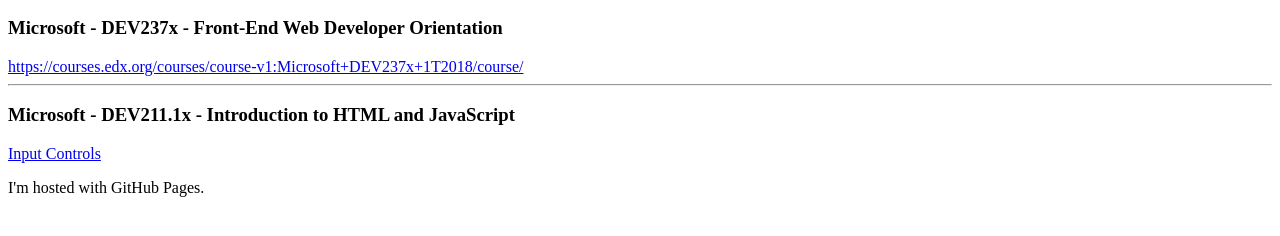
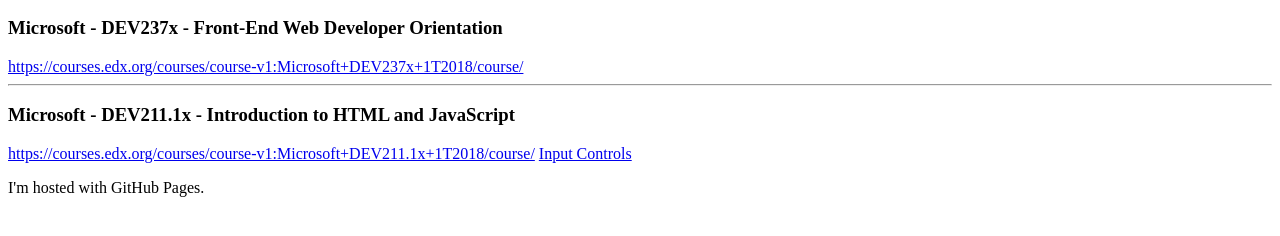
Before and after one commit to Sadov1/sadov.github.io, a plain HTML site: page index.html in a window 1280 px wide. Shown: the part 110-346 px from the top of the page. Drawn offline with Linux system fonts and the light colour scheme.

Commit message:
Update index.html

```diff
--- a/index.html
+++ b/index.html
@@ -10,6 +10,7 @@
   <a href="https://courses.edx.org/courses/course-v1:Microsoft+DEV237x+1T2018/course/">https://courses.edx.org/courses/course-v1:Microsoft+DEV237x+1T2018/course/</a>
   <hr>
   <h3>Microsoft - DEV211.1x - Introduction to HTML and JavaScript</h3>
+  <a href="https://courses.edx.org/courses/course-v1:Microsoft+DEV211.1x+1T2018/course/">https://courses.edx.org/courses/course-v1:Microsoft+DEV211.1x+1T2018/course/</a>
   <a href="InputControls.html">Input Controls</a>
 
   <p>I'm hosted with GitHub Pages.</p>
```
